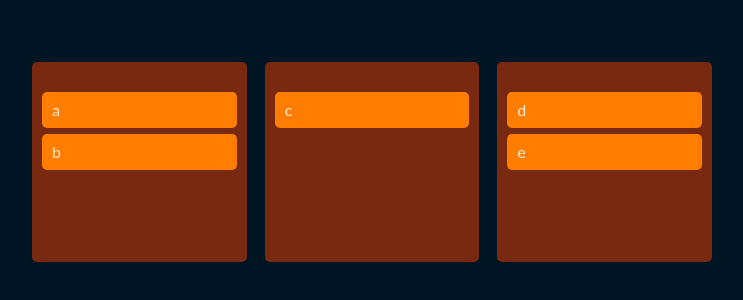
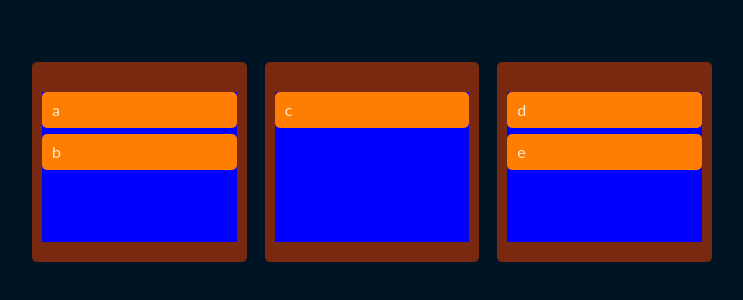
Before and after one commit to hyejikng/react-trello, a React (Create React App) app: page / in a window 1280 px wide. Shown: the part 238-538 px from the top of the page, without its empty margins (268-1011 px from the left). Built offline with nearby package versions, Linux system fonts and the light colour scheme.

Commit message:
Droppable Snapshot

```diff
--- a/src/App.tsx
+++ b/src/App.tsx
@@ -29,17 +29,31 @@ const Wrapper = styled.div`
 
 function App() {
   const [toDos, setToDos] = useRecoilState(toDoState);
-  console.log(toDos);
   const onDragEnd = (info: DropResult) => {
     const { destination, source, draggableId } = info;
+    if (!destination) return; // destinatin의 정의가 없으면 함수의 실행을 멈춘다. (ex. 보드 밖으로 drag한 경우)
     if (destination?.droppableId === source.droppableId) {
       // same board movement.
       setToDos((allBoards) => {
         // console.log(allBoards);
-        const boardCopy = [...allBoards[source.droppableId]]; // [...allBoards.(source.droppableId)
+        const boardCopy = [...allBoards[source.droppableId]]; // [...allBoards.(source.droppableId) selected board
         boardCopy.splice(source.index, 1);
         boardCopy.splice(destination?.index, 0, draggableId);
         return { ...allBoards, [source.droppableId]: boardCopy };
+      });
+    }
+    if (destination?.droppableId !== source.droppableId) {
+      // cross board movement
+      setToDos((allBoards) => {
+        const sourceBoard = [...allBoards[source.droppableId]];
+        const targetBoard = [...allBoards[destination.droppableId]];
+        sourceBoard.splice(source.index, 1);
+        targetBoard.splice(destination?.index, 0, draggableId);
+        return {
+          ...allBoards,
+          [source.droppableId]: sourceBoard,
+          [destination.droppableId]: targetBoard,
+        };
       });
     }
   };
--- a/src/components/Board.tsx
+++ b/src/components/Board.tsx
@@ -9,6 +9,20 @@ const Wrapper = styled.div`
   background-color: ${(props) => props.theme.boardColor};
   border-radius: 5px;
   min-height: 200px;
+  display: flex;
+  flex-direction: column;
+`;
+
+interface IAreaProps {
+  isDraggingOver: boolean;
+  isDraggingFromThis: boolean;
+}
+
+const Area = styled.div<IAreaProps>`
+  background-color: ${(props) =>
+    props.isDraggingOver ? 'pink' : props.isDraggingFromThis ? 'red' : 'blue'};
+  flex-grow: 1;
+  transition: backround-color, 0.3s ease-in-out;
 `;
 
 interface IBoardProps {
@@ -18,16 +32,23 @@ interface IBoardProps {
 
 function Board({ toDos, boardId }: IBoardProps) {
   return (
+    <Wrapper>
       <Droppable droppableId={boardId}>
-      {(magic) => (
-        <Wrapper ref={magic.innerRef} {...magic.droppableProps}>
+        {(magic, snapshot) => (
+          <Area
+            isDraggingOver={snapshot.isDraggingOver}
+            isDraggingFromThis={Boolean(snapshot.draggingFromThisWith)}
+            ref={magic.innerRef}
+            {...magic.droppableProps}
+          >
             {toDos.map((toDo, index) => (
               <DraggableCard key={toDo} index={index} toDo={toDo} />
             ))}
             {magic.placeholder}
-        </Wrapper>
+          </Area>
         )}
       </Droppable>
+    </Wrapper>
   );
 }
 
```
Lines whose indentation alone changed are shown as unchanged.
